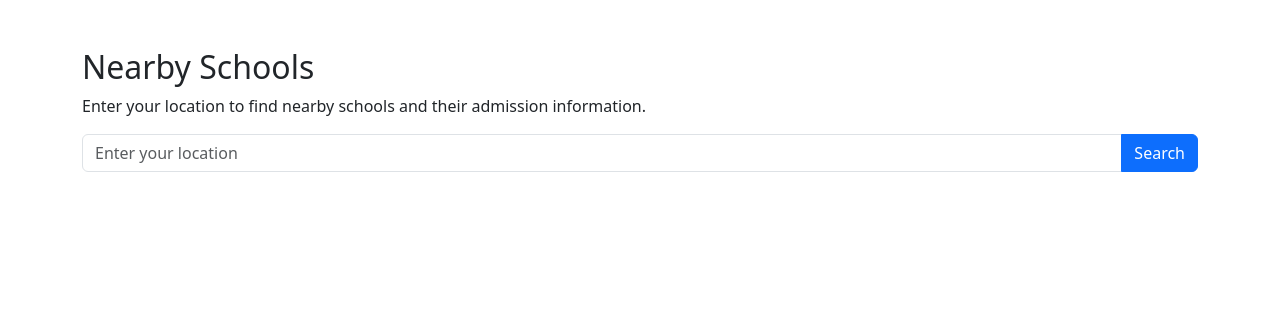
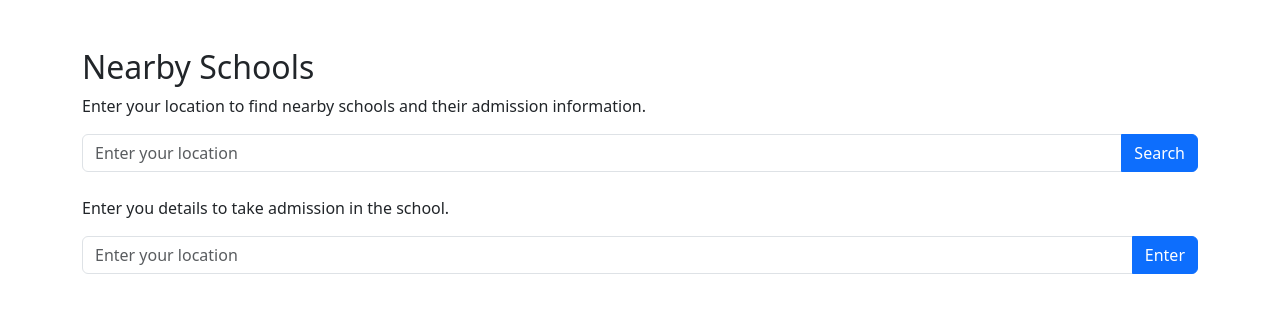
Before and after one commit to Amaan9136/ai-based-ivr-system, a Flask app: page /nearby-schools/ in a window 1280 px wide. Shown: the top 313 px of the page. Run offline with Flask 3, Linux system fonts and the light colour scheme.

Commit message:
chore: addmi

```diff
--- a/templates/components/nearby_schools.html
+++ b/templates/components/nearby_schools.html
@@ -16,6 +16,16 @@
             <div class="input-group">
                 <input type="text" id="locationInput" class="form-control" placeholder="Enter your location" required>
                 <button class="btn btn-primary" type="submit">Search</button>
+            </div>
+        </form>
+
+        <p>Enter you details to take admission in the school.</p>
+
+        <!-- Location Input -->
+        <form id="searchForm" class="mb-4">
+            <div class="input-group">
+                <input type="text" id="locationInput" class="form-control" placeholder="Enter your location" required>
+                <button class="btn btn-primary" type="submit">Enter</button>
             </div>
         </form>
 
```
